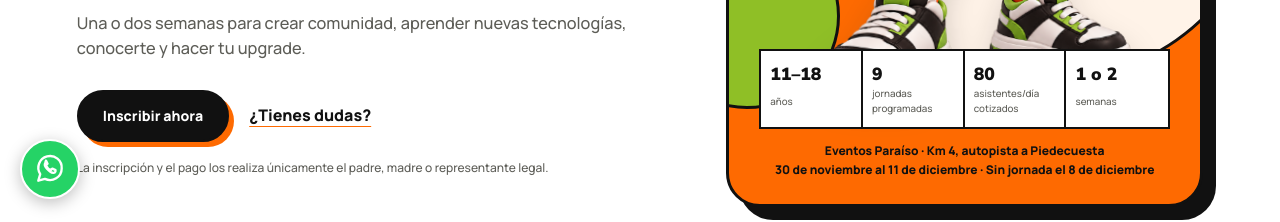
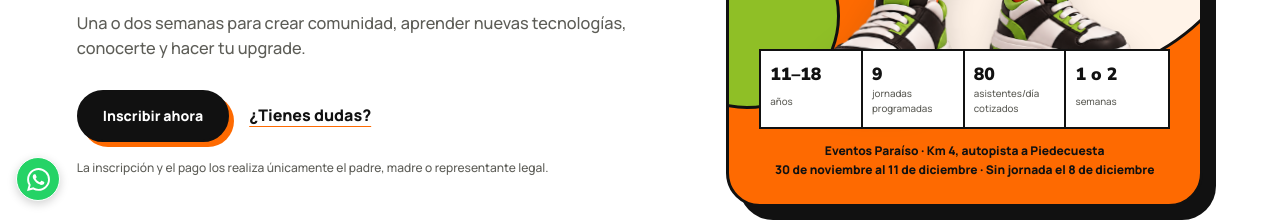
Before and after one commit to fundailustra/fundailustra.github.io, a plain HTML site: page index.html in a window 1280 px wide. Shown: the part 581-803 px from the top of the page. Drawn offline with Linux system fonts and the light colour scheme.

Commit message:
Reducir boton flotante WhatsApp y mejorar ubicacion

```diff
--- a/index.html
+++ b/index.html
@@ -16,7 +16,7 @@
   <link rel="preconnect" href="https://fonts.googleapis.com">
   <link rel="preconnect" href="https://fonts.gstatic.com" crossorigin>
   <link href="https://fonts.googleapis.com/css2?family=Manrope:wght@500;600;700;800&family=Nunito+Sans:opsz,wght@6..12,700;6..12,800;6..12,900&display=swap" rel="stylesheet">
-  <link rel="stylesheet" href="styles.css?v=20261014-1">
+  <link rel="stylesheet" href="styles.css?v=20261104-whatsapp-mini">
 </head>
 <body>
   <a class="skip-link" href="#contenido">Saltar al contenido</a>
@@ -192,12 +192,9 @@
    rel="noopener"
    aria-label="Consultar por WhatsApp al 305 259 1372"
    title="Escríbenos por WhatsApp">
-  <svg viewBox="0 0 32 32" aria-hidden="true" fill="none"
-       stroke="currentColor" stroke-width="2.2"
-       stroke-linecap="round" stroke-linejoin="round">
-    <path d="M27 15.5a11 11 0 0 1-15.8 9.8L5 27l1.8-6.2A11 11 0 1 1 27 15.5Z"/>
-    <path d="M11.5 10.5c-.8 1.2-.3 3.1 1.6 5.2 1.9 2.1 4 3.7 6 4 .9.1 1.7-.5 2-1.3l.1-1.3-3-1.5-1.5 1.5c-2.2-1-3.5-2.4-4.5-4.5l1.5-1.5-1.5-3Z"/>
-  </svg>
+<svg viewBox="0 0 24 24" aria-hidden="true" focusable="false" fill="currentColor">
+<path d="M17.472 14.382c-.297-.149-1.758-.868-2.03-.967-.273-.099-.471-.148-.67.15-.197.297-.767.966-.94 1.164-.173.198-.347.223-.644.075-.297-.149-1.255-.463-2.39-1.475-.883-.788-1.48-1.761-1.653-2.059-.173-.297-.018-.458.13-.606.134-.133.297-.347.446-.52.149-.174.198-.298.297-.496.099-.198.05-.371-.025-.52-.074-.149-.669-1.611-.916-2.206-.242-.579-.487-.5-.669-.51-.173-.009-.371-.011-.57-.011-.198 0-.52.074-.792.372-.272.297-1.04 1.016-1.04 2.479s1.065 2.875 1.213 3.073c.149.198 2.095 3.2 5.076 4.487.709.306 1.262.489 1.693.626.712.227 1.36.195 1.872.118.571-.085 1.758-.719 2.006-1.413.248-.694.248-1.29.173-1.413-.074-.124-.272-.198-.57-.347m-5.421 7.403h-.004a9.854 9.854 0 0 1-5.031-1.378l-.361-.214-3.741.982.998-3.648-.235-.374a9.861 9.861 0 0 1-1.51-5.153c.002-5.447 4.434-9.879 9.885-9.879a9.82 9.82 0 0 1 6.99 2.895 9.82 9.82 0 0 1 2.89 6.993c-.003 5.447-4.435 9.879-9.881 9.879m8.404-18.28A11.815 11.815 0 0 0 12.05 0C5.495 0 .16 5.334.157 11.89c-.001 2.096.547 4.142 1.588 5.945L.057 24l6.303-1.654a11.88 11.88 0 0 0 5.69 1.448h.005c6.555 0 11.89-5.334 11.892-11.89a11.822 11.822 0 0 0-3.492-8.4Z"/>
+</svg>
 </a>
   <a class="floating-cta" href="#checkoutForm">Inscribir ahora</a>
   <dialog class="payment-dialog wompi-preview" id="paymentDialog" aria-labelledby="dialogTitle">
--- a/styles.css
+++ b/styles.css
@@ -112,3 +112,44 @@ html { scroll-padding-top: 100px; }
     height: 54px;
   }
 }
+/* WhatsApp flotante compacto y sin obstrucciones */
+.whatsapp-floating {
+  position: fixed !important;
+  left: 16px !important;
+  right: auto !important;
+  bottom: 18px !important;
+  z-index: 65 !important;
+  display: flex !important;
+  align-items: center !important;
+  justify-content: center !important;
+  width: 44px !important;
+  height: 44px !important;
+  min-width: 44px !important;
+  min-height: 44px !important;
+  max-width: 44px !important;
+  max-height: 44px !important;
+  padding: 0 !important;
+  border: 1px solid white !important;
+  border-radius: 50% !important;
+  background: #25D366 !important;
+  color: white !important;
+  box-shadow: 0 3px 10px rgba(0,0,0,.18) !important;
+  text-decoration: none !important;
+  overflow: hidden !important;
+}
+
+.whatsapp-floating svg {
+  display: block !important;
+  width: 23px !important;
+  height: 23px !important;
+  max-width: 23px !important;
+  max-height: 23px !important;
+  flex: 0 0 23px !important;
+}
+
+@media (max-width: 620px) {
+  .whatsapp-floating {
+    left: 12px !important;
+    bottom: 82px !important;
+  }
+}
```
